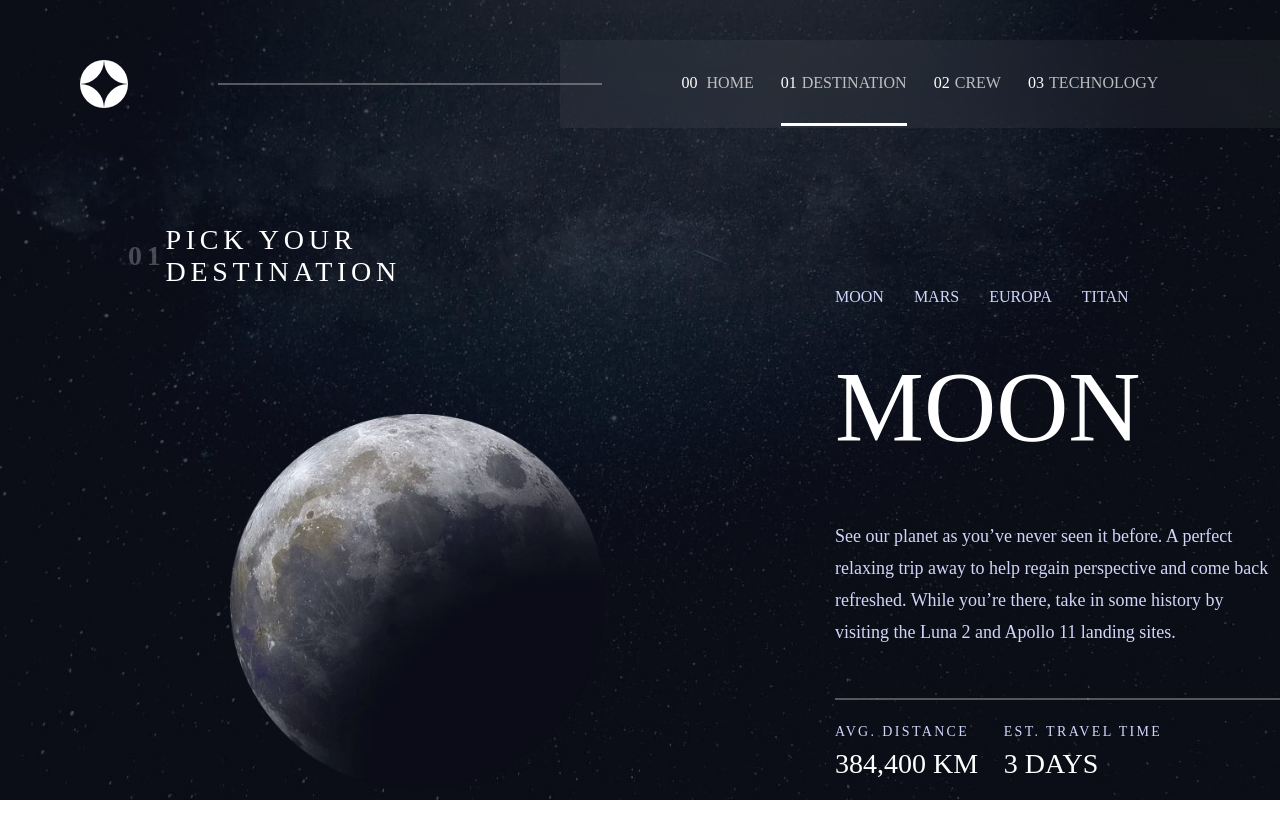
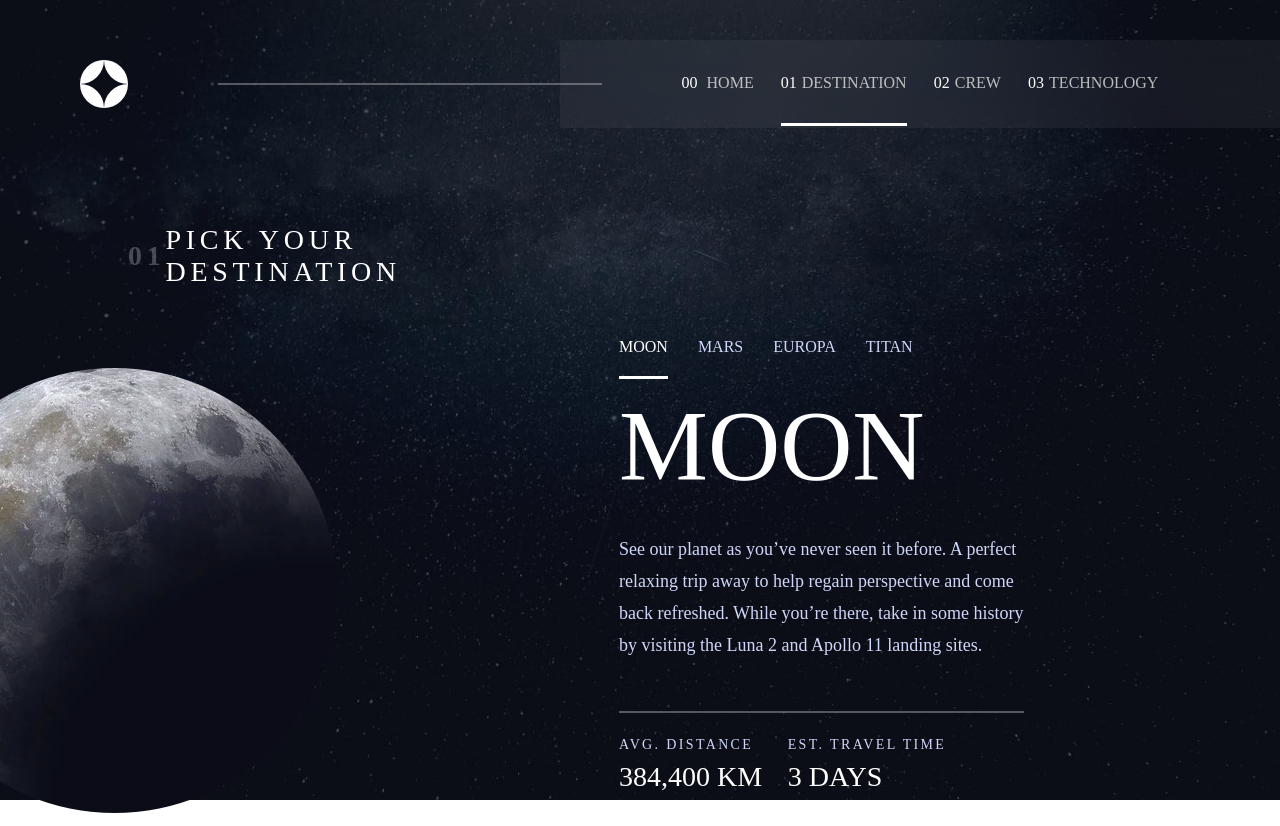
Before and after one commit to lukasviliams/space-tourism, a Vue app: page /destination in a window 1280 px wide. Built offline with nearby package versions, Linux system fonts and the light colour scheme; a web font is replaced by a local one.

Commit message:
destination component completed and router animation

```diff
--- a/src/App.vue
+++ b/src/App.vue
@@ -1,6 +1,20 @@
 <template>
+<transition name="fade">
   <router-view/>
+</transition>
 </template>
 
 <style>
+.fade-enter-active,
+.fade-leave-active{
+  transition: all .3s;
+}
+
+.fade-enter-to,
+.fade-leave-to{
+  opacity: 0.2;
+}
+#app{
+  background-color: var(--main-color)
+}
 </style>
--- a/src/components/destination-component.vue
+++ b/src/components/destination-component.vue
@@ -4,17 +4,17 @@
       <span>01</span>
       <p class="heading5">Pick your destination</p>
   </div>
+  <tab-wrapper>
+  <tabs-component title="moon">
     <div class="destination-component">
        <div class="img-container">
-    <img class="img" src="../assets/img/destination/image-moon.webp" alt="Sorry could not load the img">
+      <img class="img" src='../assets/img/destination/image-moon.webp'  alt="Sorry could not load the img">
     </div>
-  <tab-wrapper>
-  <tabs-component title="moon">
       <div class="tab-container">
-        <div class="nav-container">
-          <p class="heading2-tabs visible">Moon</p>
+        <div class="heading2-container">
+        <p class="heading2-tabs">Moon</p>
         </div>
-        <p class="tab-text visible">See our planet as you’ve never seen it before. A perfect relaxing trip
+        <p class="tab-text">See our planet as you’ve never seen it before. A perfect relaxing trip
         away to help regain perspective and come back refreshed. While you’re there,
         take in some history by visiting the Luna 2 and Apollo 11 landing sites.
         </p>
@@ -22,24 +22,26 @@
         <div class="info-container">
           <div class="subheading-container">
             <p class="subheading2">AVG. Distance</p>
-            <p class="subheading1-tabs visible">384,400 km</p>
+            <p class="subheading1-tabs">384,400 km</p>
           </div>
           <div class="subheading-container">
             <p class="subheading2">Est. travel time</p>
-            <p class="subheading1-tabs visible">3 days</p>
-            <p class="subheading1-tabs">9 months</p>
-            <p class="subheading1-tabs">3 years</p>
-            <p class="subheading1-tabs">7 years</p>
+            <p class="subheading1-tabs">3 days</p>
+          </div>
         </div>
       </div>
     </div>
   </tabs-component>
   <tabs-component title="mars">
+    <div class="destination-component">
+    <div class="img-container">
+      <img class="img" src='../assets/img/destination/image-mars.webp'  alt="Sorry could not load the img">
+    </div>
       <div class="tab-container">
-        <div class="nav-container">
-          <p class="heading2-tabs visible">Mars</p>
+        <div class="heading2-container">
+          <p class="heading2-tabs">Mars</p>
         </div>
-        <p class="tab-text visible">Don’t forget to pack your hiking boots. You’ll need them to tackle Olympus
+        <p class="tab-text">Don’t forget to pack your hiking boots. You’ll need them to tackle Olympus
        Mons, the tallest planetary mountain in our solar system. It’s two and a half times the size
         of Everest!
         </p>
@@ -47,21 +49,26 @@
         <div class="info-container">
           <div class="subheading-container">
             <p class="subheading2">AVG. Distance</p>
-            <p class="subheading1-tabs visible">225 MIL. km</p>
+            <p class="subheading1-tabs">225 MIL. km</p>
           </div>
           <div class="subheading-container">
             <p class="subheading2">Est. travel time</p>
-            <p class="subheading1-tabs visible">9 months</p>
+            <p class="subheading1-tabs">9 months</p>
+          </div>
         </div>
       </div>
     </div>
   </tabs-component>
   <tabs-component title="europa">
+    <div class="destination-component">
+      <div class="img-container">
+        <img class="img" src='../assets/img/destination/image-europa.webp'  alt="Sorry could not load the img">
+      </div>
       <div class="tab-container">
-        <div class="nav-container">
-          <p class="heading2-tabs visible">Europa</p>
+        <div class="heading2-container">
+          <p class="heading2-tabs">Europa</p>
         </div>
-        <p class="tab-text visible">The smallest of the four Galilean moons orbiting Jupiter, Europa is a winter
+        <p class="tab-text">The smallest of the four Galilean moons orbiting Jupiter, Europa is a winter
        lover’s dream. With an icy surface, it’s perfect for a bit of ice skating, curling, hockey,
         or simple relaxation in your snug wintery cabin.
         </p>
@@ -69,63 +76,25 @@
         <div class="info-container">
           <div class="subheading-container">
             <p class="subheading2">AVG. Distance</p>
-            <p class="subheading1-tabs visible">628 MIL. km</p>
+            <p class="subheading1-tabs">628 MIL. km</p>
           </div>
           <div class="subheading-container">
             <p class="subheading2">Est. travel time</p>
-            <p class="subheading1-tabs visible">3 years</p>
+            <p class="subheading1-tabs">3 years</p>
+          </div>
         </div>
       </div>
     </div>
   </tabs-component>
   <tabs-component title="titan">
+    <div class="destination-component">
+      <div class="img-container">
+        <img class="img" src='../assets/img/destination/image-titan.webp'  alt="Sorry could not load the img">
+      </div>
       <div class="tab-container">
-        <div class="nav-container">
-          <p class="heading2-tabs visible">Titan</p>
+        <div class="heading2-container">
+          <p class="heading2-tabs">Titan</p>
       </div>
-        <p class="tab-text visible">The only moon known to have a dense atmosphere other than Earth, Titan is a
-      home away from home (just a few hundred degrees colder!). As a bonus, you get striking views of
-      the Rings of Saturn.
-        </p>
-        <div class="line"></div>
-        <div class="info-container">
-          <div class="subheading-container">
-            <p class="subheading2">AVG. Distance</p>
-            <p class="subheading1-tabs visible">1.6 BIL. km</p>
-          </div>
-          <div class="subheading-container">
-            <p class="subheading2">Est. travel time</p>
-            <p class="subheading1-tabs visible">7 years</p>
-          </div>
-        </div>
-      </div>
-  </tabs-component>
-</tab-wrapper>
-  <!-- <div class="tab-container">
-    <div class="nav-container">
-      <p class="tabs-nav-text">Moon</p>
-      <p class="tabs-nav-text">Mars</p>
-      <p class="tabs-nav-text">Europa</p>
-      <p class="tabs-nav-text">Titan</p>
-    </div>
-    <div class="heading-container">
-      <div class="heading2-tabs visible">Moon</div>
-      <div class="heading2-tabs">Mars</div>
-      <div class="heading2-tabs">Europa</div>
-      <div class="heading2-tabs">Moon</div>
-    </div>
-    <p class="tab-text visible">See our planet as you’ve never seen it before. A perfect relaxing trip
-       away to help regain perspective and come back refreshed. While you’re there,
-       take in some history by visiting the Luna 2 and Apollo 11 landing sites.
-    </p>
-    <p class="tab-text">Don’t forget to pack your hiking boots. You’ll need them to tackle Olympus
-       Mons, the tallest planetary mountain in our solar system. It’s two and a half times the size
-        of Everest!
-    </p>
-    <p class="tab-text">The smallest of the four Galilean moons orbiting Jupiter, Europa is a winter
-       lover’s dream. With an icy surface, it’s perfect for a bit of ice skating, curling, hockey,
-        or simple relaxation in your snug wintery cabin.
-    </p>
         <p class="tab-text">The only moon known to have a dense atmosphere other than Earth, Titan is a
       home away from home (just a few hundred degrees colder!). As a bonus, you get striking views of
       the Rings of Saturn.
@@ -134,21 +103,18 @@
         <div class="info-container">
           <div class="subheading-container">
             <p class="subheading2">AVG. Distance</p>
-        <p class="subheading1-tabs visible">384,400 km</p>
-        <p class="subheading1-tabs">225 MIL. km</p>
-        <p class="subheading1-tabs">628 MIL. km</p>
             <p class="subheading1-tabs">1.6 BIL. km</p>
           </div>
           <div class="subheading-container">
             <p class="subheading2">Est. travel time</p>
-        <p class="subheading1-tabs visible">3 days</p>
-        <p class="subheading1-tabs">9 months</p>
-        <p class="subheading1-tabs">3 years</p>
             <p class="subheading1-tabs">7 years</p>
           </div>
         </div>
-  </div> -->
       </div>
+    </div>
+  </tabs-component>
+</tab-wrapper>
+  <!-- </div> -->
 </section>
 </template>
 
@@ -188,13 +154,14 @@ export default {
   letter-spacing: 4.72px;
 }
 .destination-component{
+  width: 100%;
   display: flex;
   align-items: flex-end;
 }
 .img-container{
   height: 44.5rem;
   width: 44.5rem;
-  margin: 10vh 18vw 0 18vw;
+  margin: 10vh 22vw 0 18vw;
 }
 .img{
   height: 100%;
@@ -207,23 +174,27 @@ export default {
   align-items: center;
   flex-direction: column;
   height: 47.5rem;
-  width: 44.5rem;
+  width: 40.5rem;
+  padding-top: 3rem;
 }
-
+.heading2-container{
+  width: 100%;
+  display: flex;
+  justify-content: flex-start;
+  align-items: center;
+}
 .heading2-tabs{
-  display: none;
   font-family: 'bellefair';
   font-size: 100px;
   text-transform: uppercase;
-  margin-bottom: 2vh;
+  margin-top: 2rem;
 }
 .tab-text{
-  display:none;
   font-family: 'barlow';
   font-size: 1.8rem;
   line-height: 3.2rem;
   color: var(--sec-color);
-  margin-bottom: 5rem;
+  margin: 3rem 0 5rem 0 ;
 }
 .line{
   width: 100%;
@@ -245,13 +216,8 @@ export default {
   margin-bottom: 1vh;
 }
 .subheading1-tabs{
-  display: none;
   font-family: 'bellefair';
   font-size: 28px;
   text-transform: uppercase;
 }
-/*********************** Animations ************************/
-.visible{
-  display: flex;
-}
 </style>
--- a/src/components/home-component.vue
+++ b/src/components/home-component.vue
@@ -16,7 +16,6 @@
 <script>
 export default {
   name: 'homeComponent',
-
 }
 </script>
 
--- a/src/components/tab-wrapper.vue
+++ b/src/components/tab-wrapper.vue
@@ -1,7 +1,12 @@
 <template>
   <div class="tabs">
     <div class="nav-container" >
-      <div v-for="title in tabTitle" :key="title" @click="selectedTitle = title" class="tabs-nav-text">
+      <div v-for="title in tabTitle"
+      :key="title"
+      @click="selectedTitle = title"
+      class="tabs-nav-text"
+      :class="{selected: title == selectedTitle}"
+      >
         {{title}}
       </div>
     </div>
@@ -25,12 +30,17 @@ export default {
 </script>
 
 <style>
+.tabs{
+  width: 80%;
+  display: flex;
+  justify-content: flex-end;
+}
 .nav-container{
-  width: 100%;
+  position: absolute;
+  z-index: 1;
+  margin-top: 5rem;
+  width: 40.5rem;
   display: flex;
-  justify-content: flex-start;
-  align-items: center;
-  margin-bottom: 5vh;
 }
 .nav-container .tabs-nav-text{
   margin-right: 3rem;
@@ -43,9 +53,13 @@ export default {
   color: var(--sec-color);
   border-bottom: 3px solid transparent;
   transition: all .1s ease-in-out;
+  padding-bottom: 2rem;
 }
 .tabs-nav-text:hover{
-  transform: translateY(-3px);
   border-bottom: 3px solid rgba(255, 255, 255, 0.5);
 }
+.selected {
+  color: var(--ter-color);
+  border-bottom: 3px solid var(--ter-color);
+}
 </style>
--- a/src/components/tabs-component.vue
+++ b/src/components/tabs-component.vue
@@ -16,7 +16,3 @@ export default {
     }
 }
 </script>
-
-<style>
-
-</style>
--- a/src/views/Destination.vue
+++ b/src/views/Destination.vue
@@ -9,7 +9,7 @@
 import NavigationComponent from "../components/navigation-component.vue";
 import DestinationComponent from "../components/destination-component.vue";
 export default {
-    components: { NavigationComponent, DestinationComponent }
+  components: { NavigationComponent, DestinationComponent },
 }
 </script>
 
```
Lines whose indentation alone changed are shown as unchanged.
